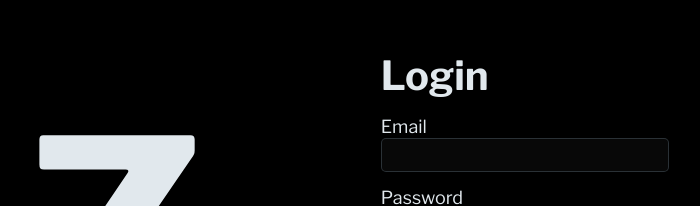
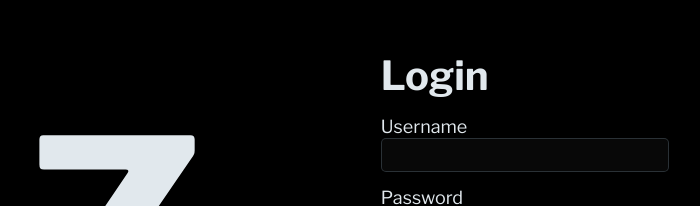
Before and after one commit to norsto/idg2001-o1-ttwitter, a React (Vite) app in the folder frontend/: page /login in a window 1280 px wide. Shown: the part 163-369 px from the top of the page, without its empty margins (286-986 px from the left). Built offline with nearby package versions, Linux system fonts and the light colour scheme.

Commit message:
I messed up, fixing it now

```diff
--- a/frontend/src/pages/Login/LoginPage.jsx
+++ b/frontend/src/pages/Login/LoginPage.jsx
@@ -3,7 +3,7 @@ import { Link, useNavigate } from 'react-router-dom';
 import { useState } from 'react';
 
 export default function LoginPage() {
-    const [formData, setFormData] = useState({ email: '', password: '' });
+    const [formData, setFormData] = useState({ username: '', password: '' });
     const [error, setError] = useState(null);
     const navigate = useNavigate();
 
@@ -25,7 +25,7 @@ export default function LoginPage() {
                     'Content-Type': 'application/x-www-form-urlencoded',
                 },
                 body: new URLSearchParams({
-                    email: formData.email,
+                    username: formData.username,
                     password: formData.password
                 }),
             });
@@ -55,12 +55,12 @@ export default function LoginPage() {
                     <h1>Login</h1>
                     <form onSubmit={handleSubmit}>
                         <div className={styles.login__form__login__email}>
-                            <label htmlFor="email">Email</label>
+                            <label htmlFor="username">Username</label>
                             <input
-                                type="email"
-                                id="email"
-                                name="email"
-                                value={formData.email}
+                                type="text"
+                                id="username"
+                                name="username"
+                                value={formData.username}
                                 onChange={handleChange}
                                 required
                             />
```
Also changed, not shown: 2 other files (tests, documents, lock files or other folders).
